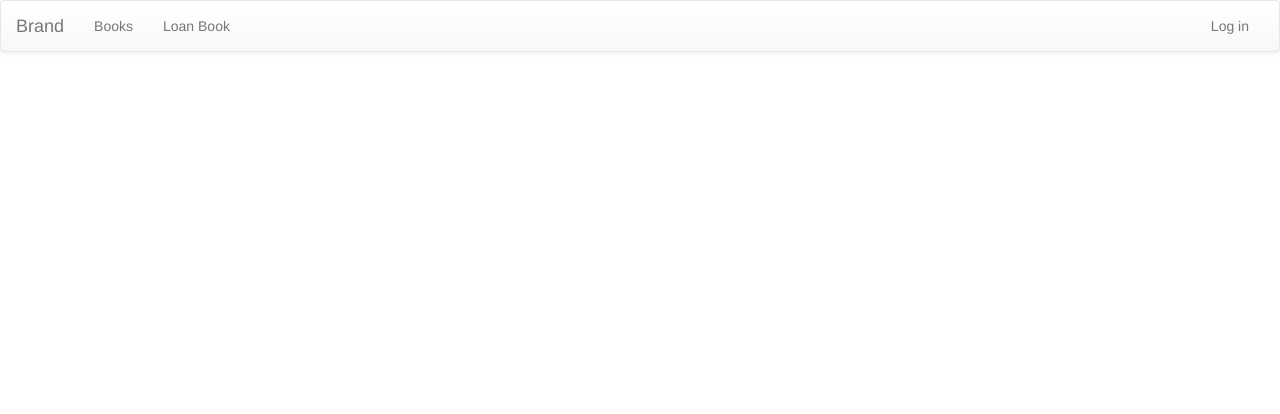
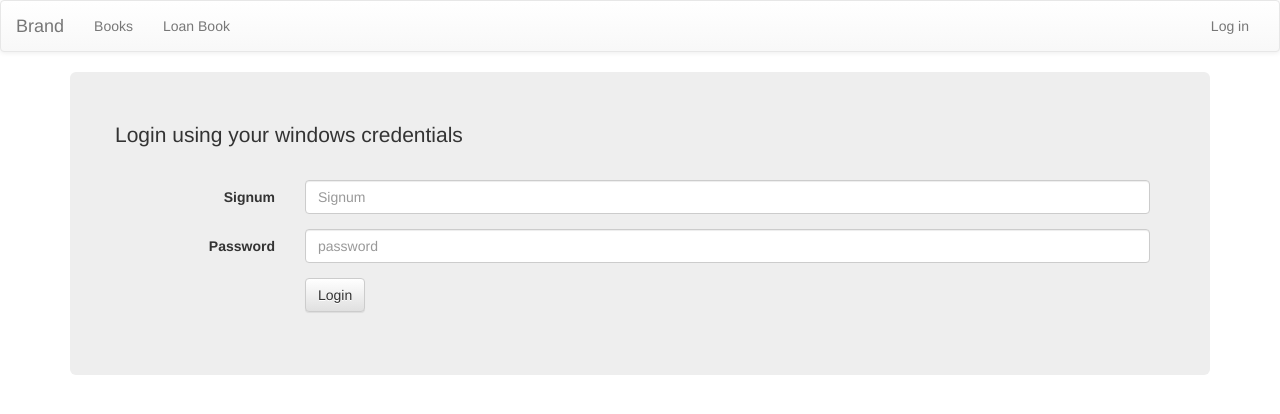
Before and after one commit to HoldYourBreath/Library, a React (Create React App) app in the folder library_js/: page /login in a window 1280 px wide. Shown: the top 414 px of the page. Built offline with nearby package versions, Linux system fonts and the light colour scheme; no server answers.

Commit message:
Login directed to "/" and logout directed to "/books"

```diff
--- a/library_js/src/App.js
+++ b/library_js/src/App.js
@@ -137,7 +137,7 @@ class App extends Component {
                                   locationUpdate={this.updateLocations.bind(this)}
                                   sites={this.state.sites} />)}/>
             <Route
-              path={'/log_in'}
+              path={'/login'}
               component={() => (
                 <LogIn
                   onAuthenticationDone={this.authenticationDone.bind(this)} />)}/>
--- a/library_js/src/components/logIn.js
+++ b/library_js/src/components/logIn.js
@@ -6,9 +6,9 @@ import {FormGroup,
         Form,
         FormControl,
         ControlLabel} from 'react-bootstrap';
+import { Redirect } from 'react-router';
 const request = require('superagent');
 const FontAwesome = require('react-fontawesome');
-
 
 class LogIn extends Component {
     constructor(props) {
@@ -16,7 +16,8 @@ class LogIn extends Component {
     this.state = {
       errMsg: null,
       signum: "",
-      password: ""
+      password: "",
+      redirect: false
     };
   }
 
@@ -35,19 +36,24 @@ class LogIn extends Component {
       })
       .end((err, res) => {
         if (!err) {
+          this.setState({redirect: true});
           this.props.onAuthenticationDone({
             signum: signum,
-            secret: res.body.secret,
+            secret: res.body.secret
           });
-        }
-      });
+         }
+    });
   }
+
   onFormInput(e) {
     this.setState({[e.target.id]: e.target.value});
   }
 
   render() {
     const ErrAlert = this.state.errorMsg ? <Alert bsStyle="danger"><strong>{this.state.errorMsg}</strong></Alert> : null;
+  if (this.state.redirect) {
+    return <Redirect to={'/'}/>;
+  }
     return (
       <div className="jumbotron">
         <Form horizontal>
@@ -84,7 +90,7 @@ class LogIn extends Component {
           <FormGroup>
             <Col smOffset={2} sm={10}>
               <Button onClick={this.authenticate.bind(this)}>
-                Sign in
+                Login
               </Button>
             </Col>
           </FormGroup>
--- a/library_js/src/components/navbar_user_info.js
+++ b/library_js/src/components/navbar_user_info.js
@@ -13,7 +13,7 @@ class NavbarUserInfo extends React.Component {
       return (
         <ul className="nav navbar-nav navbar-right">
           <li>
-            <Link to='/log_in'>
+            <Link to='/login'>
               Log in
             </Link>
           </li>
@@ -30,7 +30,7 @@ class NavbarUserInfo extends React.Component {
             <Link to='/admin'>Admin</Link>
           </li>
           <li>
-            <a href="#" onClick={this.props.logOut}>logout</a>
+            <a href="/books" onClick={this.props.logOut}>Logout</a>
           </li>
         </ul>
         <p className="nav navbar-nav navbar-right navbar-text">Signed in as
```
Also changed, not shown: 1 other file (tests, documents, lock files or other folders).
